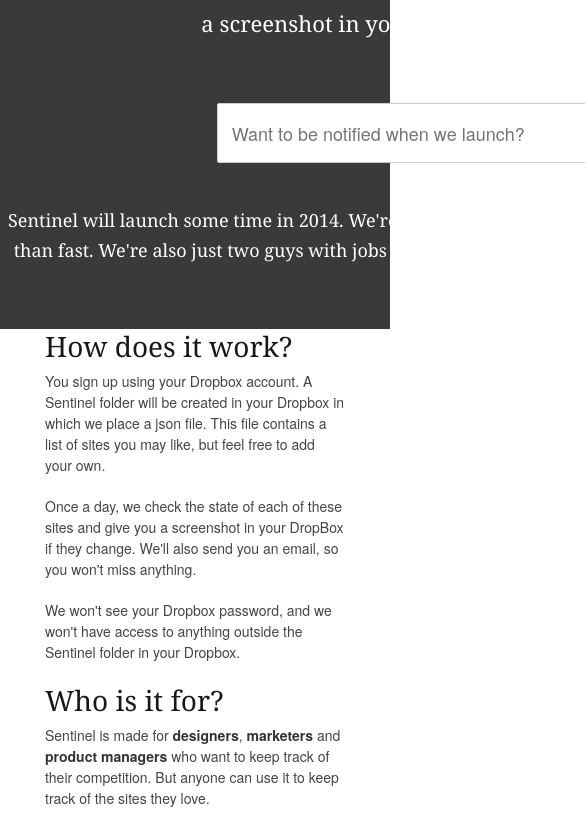
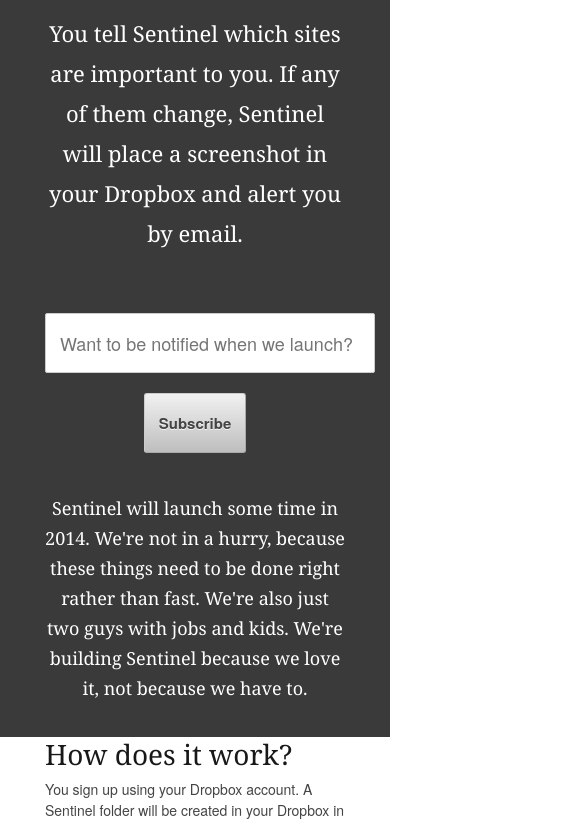
Before and after one commit to djaiss/sentinel_teaser, a plain HTML site: page index.html in a window 390 px wide. Shown: the part 288-1113 px from the top of the page, 585 px wide, since content can reach past the window. Drawn offline with Linux system fonts and the light colour scheme.

Commit message:
page is now mobile friendly

```diff
--- a/index.html
+++ b/index.html
@@ -39,6 +39,7 @@
     </div>
   </div> <!-- .container -->
   <div id="header-wrapper">
+    <div class="container">
       <div id="header" class="sixteen columns">
         <h1>Be alerted when the Internet changes.</h1>
         <h2>You tell Sentinel which sites are important to you. If any of them change, Sentinel will place a screenshot in your Dropbox and alert you by email.</h2>
@@ -51,6 +52,7 @@
         <h4>Sentinel will launch some time in 2014. We're not in a hurry, because these things need to be done right rather than fast. We're also just two guys with jobs and kids. We're building Sentinel because we love it, not because we have to.</h4>
       </div> <!-- .sixteen columns -->
     </div> <!-- #header-wrapper -->
+  </div> <!-- .container -->
   <div class="container">
     <div class="one-third column">
       <h3>How does it work?</h3>
--- a/stylesheets/custom.css
+++ b/stylesheets/custom.css
@@ -5,13 +5,6 @@
   background-color: #3a3a3a;
   padding: 30px 0px;
   margin-top: 20px;
-}
-#header {
-  position: relative;
-  width: 960px;
-  margin: 0 auto;
-  padding: 0;
-  color: #fff;
 }
 #header h1, #header h2, #header h3, #header h4 {
   text-align: center;
```
Lines whose indentation alone changed are shown as unchanged.
